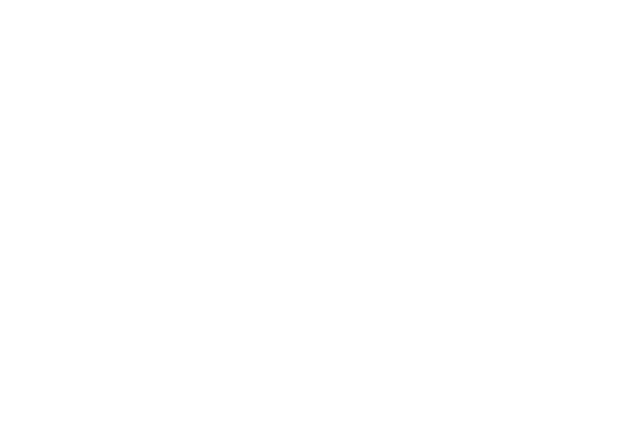
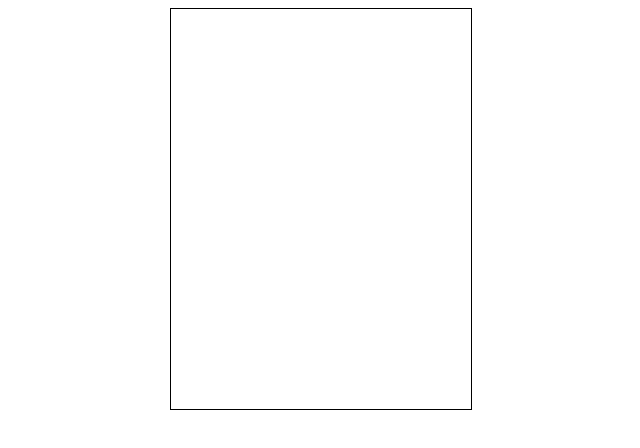
Before and after one commit to doug-moore/calculator, a plain HTML site: page index.html in a window 1280 px wide. Shown: the whole page, without its empty margins (319-959 px from the left). Drawn offline with Linux system fonts and the light colour scheme.

Commit message:
Make and style base calculator div

```diff
--- a/index.html
+++ b/index.html
@@ -5,8 +5,14 @@
     <meta http-equiv="X-UA-Compatible" content="IE=edge">
     <meta name="viewport" content="width=device-width, initial-scale=1.0">
     <title>Document</title>
+    <link rel="stylesheet" href="style.css">
+    <script src="script.js" defer></script>
 </head>
 <body>
+    <div id='container'>
+        <div id="calc">
 
+        </div>
+    </div>
 </body>
 </html>
--- a/style.css
+++ b/style.css
@@ -0,0 +1,10 @@
+body {
+    display: flex;
+    justify-content: center;
+}
+
+#container {
+    width: 300px;
+    height: 400px;
+    border: 1px solid black;
+}
```
